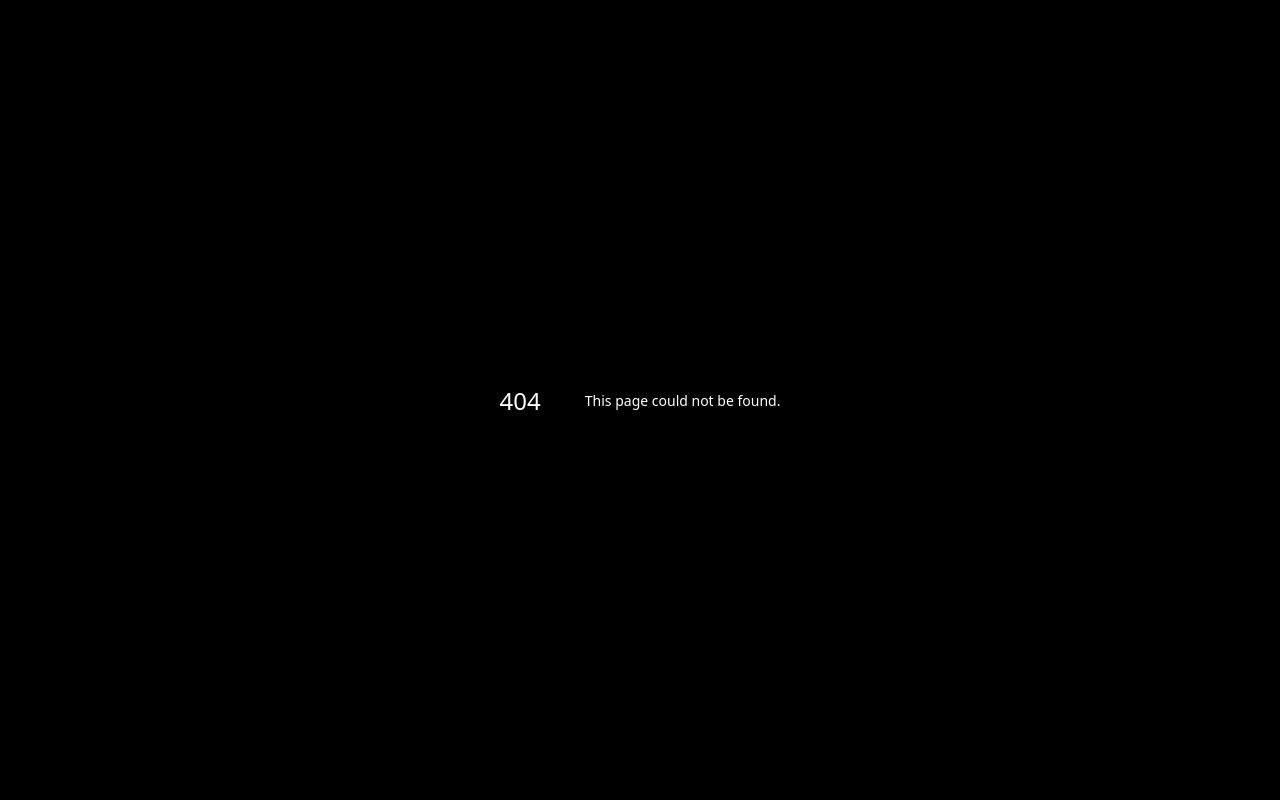
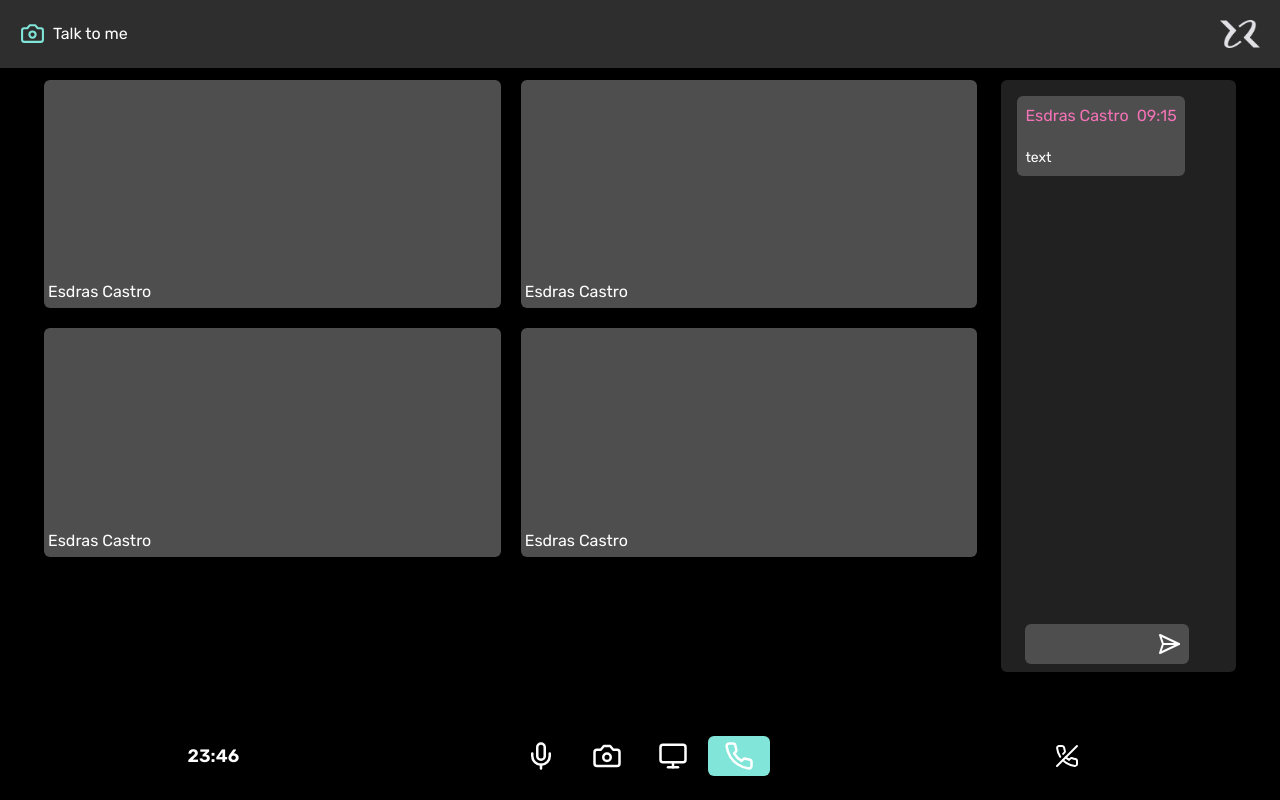
Before and after one commit to EsdrasCFF/linear-meet-app, a Next.js app: page /room/1 in a window 1280 px wide. Before the commit this address had no page. Built offline with nearby package versions, Linux system fonts and the light colour scheme.

Commit message:
feat: add room page

```diff
--- /dev/null
+++ b/src/app/room/[id]/page.tsx
@@ -0,0 +1,40 @@
+import { Chat } from "@/components/Chat";
+import { Container } from "@/components/Container";
+import { Footer } from "@/components/Footer";
+import { Header } from "@/components/Header";
+
+export default function Room({params}: {params: {id: string}}) {
+  return (
+    <div className="h-screen" >
+      <Header />
+
+      <div className="flex h-[77%] container" >
+        <div className="md:w-[80%] m-3 w-full" >
+          <div className="grid grid-cols-1 md:grid-cols-2 gap-5" >
+
+            <div className="relative bg-gray-950 w-full rounded-md h-full">
+              <video className="h-full w-full" ></video>
+              <span className="absolute bottom-1 left-1" >Esdras Castro</span>
+            </div>
+            <div className="relative bg-gray-950 w-full rounded-md h-full">
+              <video className="h-full w-full" ></video>
+              <span className="absolute bottom-1 left-1" >Esdras Castro</span>
+            </div>
+            <div className="relative bg-gray-950 w-full rounded-md h-full">
+              <video className="h-full w-full" ></video>
+              <span className="absolute bottom-1 left-1" >Esdras Castro</span>
+            </div>
+            <div className="relative bg-gray-950 w-full rounded-md h-full">
+              <video className="h-full w-full" ></video>
+              <span className="absolute bottom-1 left-1" >Esdras Castro</span>
+            </div>
+          </div>
+        </div>
+        <Chat/>
+      </div>
+
+
+      <Footer/>
+    </div>
+  )
+}
```
